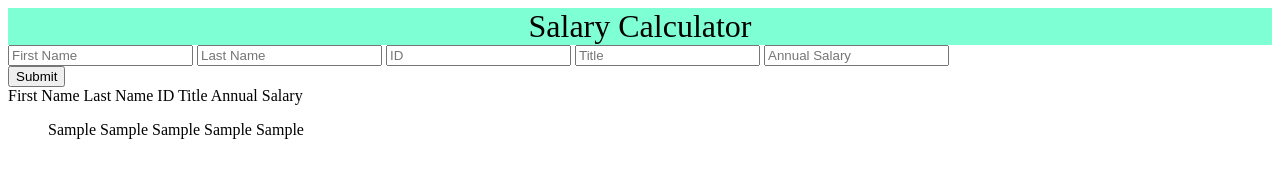
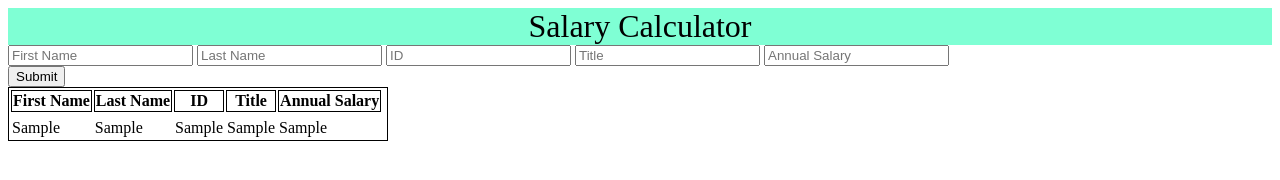
Before and after one commit to swan1625/weekend-jquery-salary-calculator, a plain HTML site: page index.html in a window 1280 px wide. Both pictures are taken after typing "Sample", "Sample", "Sample", "Sample", "Sample" into the empty fields and a click on the button "Submit". Drawn offline with Linux system fonts and the light colour scheme.

Commit message:
inserting into table

```diff
--- a/index.html
+++ b/index.html
@@ -21,6 +21,7 @@
         <input placeholder="ID" id="Identity" />
         <input placeholder="Title" id="Title" />
         <input placeholder="Annual Salary" id="Salary" />
+        <!-- <button id="deleteButton">DELETE BRO</button> -->
     </div>
 
     <div>
@@ -31,17 +32,31 @@
 
 
    <div>
+    <table id="myTable">
+
+    <thead>
         <tr>
-        <th>First Name</th>
-        <th>Last Name</th>
-        <th>ID</th>
-        <th>Title</th>
-        <th>Annual Salary</th>
+            <th>First Name</th>
+            <th>Last Name</th>
+            <th>ID</th>
+            <th>Title</th>
+            <th>Annual Salary</th>
+        </tr>
+        <tbody>
+            <tr>
+                <td></td>
+                <td></td>
+                <td></td>
+                <td></td>
+                <td></td>
+                <td></td>
+            </tr>
+        </tbody>
+    </thead>
+    </table>
       </tr>
     </div>
-    <ul id=employeesOut>
 
-    </ul>
 
 
         <script src="" async defer></script>
--- a/something.js
+++ b/something.js
@@ -7,46 +7,30 @@ function readyNow() {
 
 let employeeList = [];
 
+function addEmployee() {
 
-function newEmployee(FirstName, lastName, Identity, Title, Salary){
-    console.log('in newEmp:', FirstName, lastName, Identity, Title, Salary);
     const NewEmpObject = {
-      FirstName: FirstName,
-      lastName: lastName,
-      Identity: Identity,
-      Title:   Title,
-      Salary: Salary
+      FirstName: $('#FirstName').val(),
+      lastName: $('#lastName').val(),
+      Identity: $('#Identity').val(),
+      Title:   $('#Title').val(),
+      Salary: $('#Salary').val()
     }
     employeeList.push(NewEmpObject);
-    $('#FirstName').val('');
+
+
+    $('#FirstName').val('');    //clearing input boxes
     $('#lastName').val('');
     $('#Identity').val('');
     $('#Title').val('');
     $('#Salary').val('');
-    return true;
-  } // end newCar
 
 
+    $("#myTable").append(`<tr><td>${NewEmpObject.FirstName}
+    </td><td> ${NewEmpObject.lastName}
+    </td><td> ${NewEmpObject.Identity}
+    </td><td> ${NewEmpObject.Title}
+    </td><td> ${NewEmpObject.Salary} </td></tr> `)
 
-  function displayEmployee( ){
-    console.log('in displayEmployee');
-      let el = $(' #employeesOut ');
-      el.empty();
-      for ( employee of employeeList ){
-        el.append( employee.FirstName + ' ' + employee.lastName + ' ' + employee.Identity + ' ' + employee.Title + ' ' + employee.Salary );
-    }
+    return true;
   }
-
-function addEmployee() {
-
-    let Fname = $('#FirstName').val();
-    let Lname = $('#lastName').val();
-    let ID = $('#Identity').val();
-    let Title = $('#Title').val();
-    let Salary =  $('#Salary').val();
-    newEmployee (Fname, Lname, ID, Title, Salary);
-    console.log(employeeList.length);
-    console.log(employeeList);
-    displayEmployee();
-
-}
--- a/style.css
+++ b/style.css
@@ -3,3 +3,9 @@ header {
     font-size: xx-large;
     background-color: aquamarine;
 }
+
+
+table, th {
+    border: 1px solid black;
+
+  }
```
